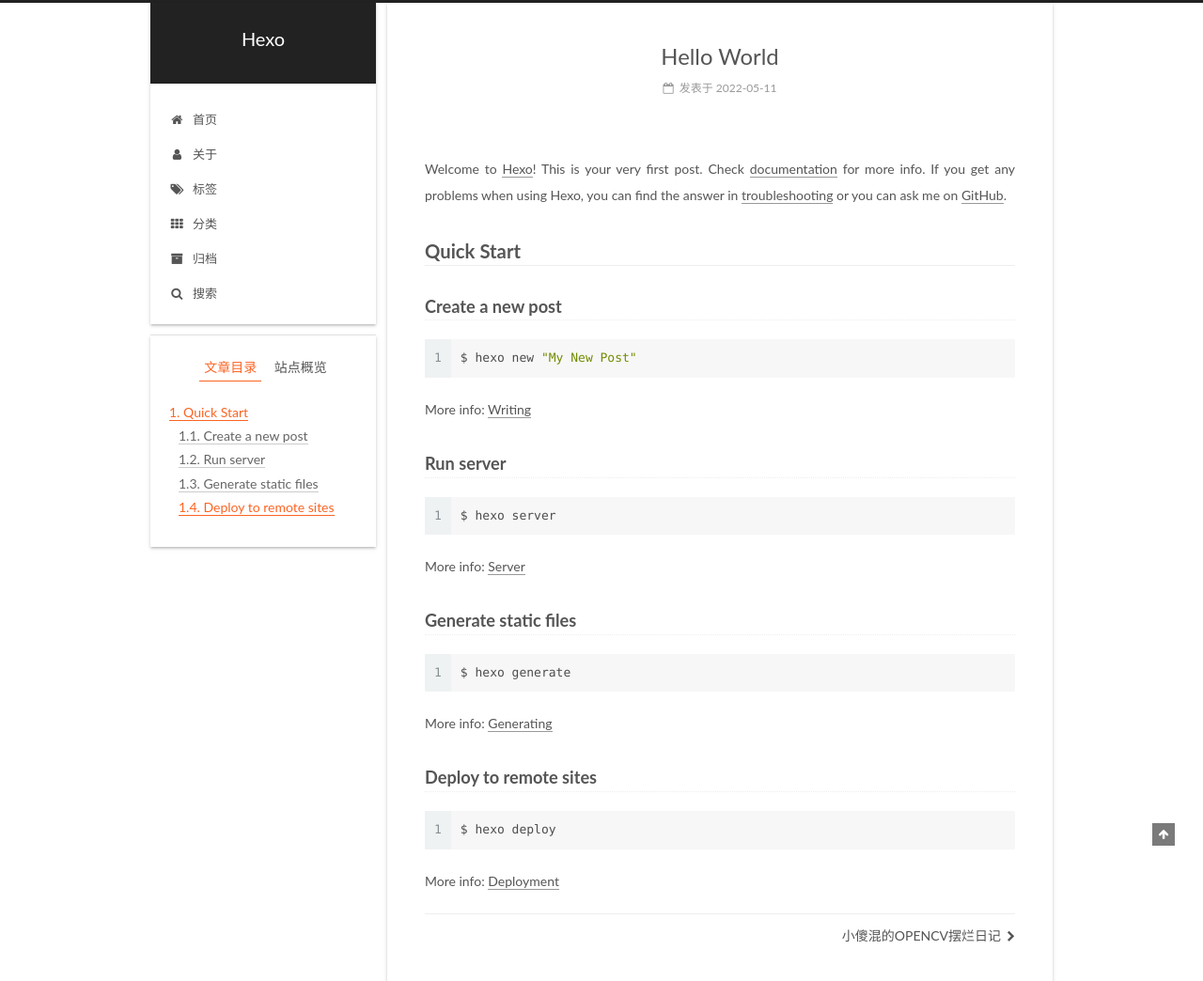
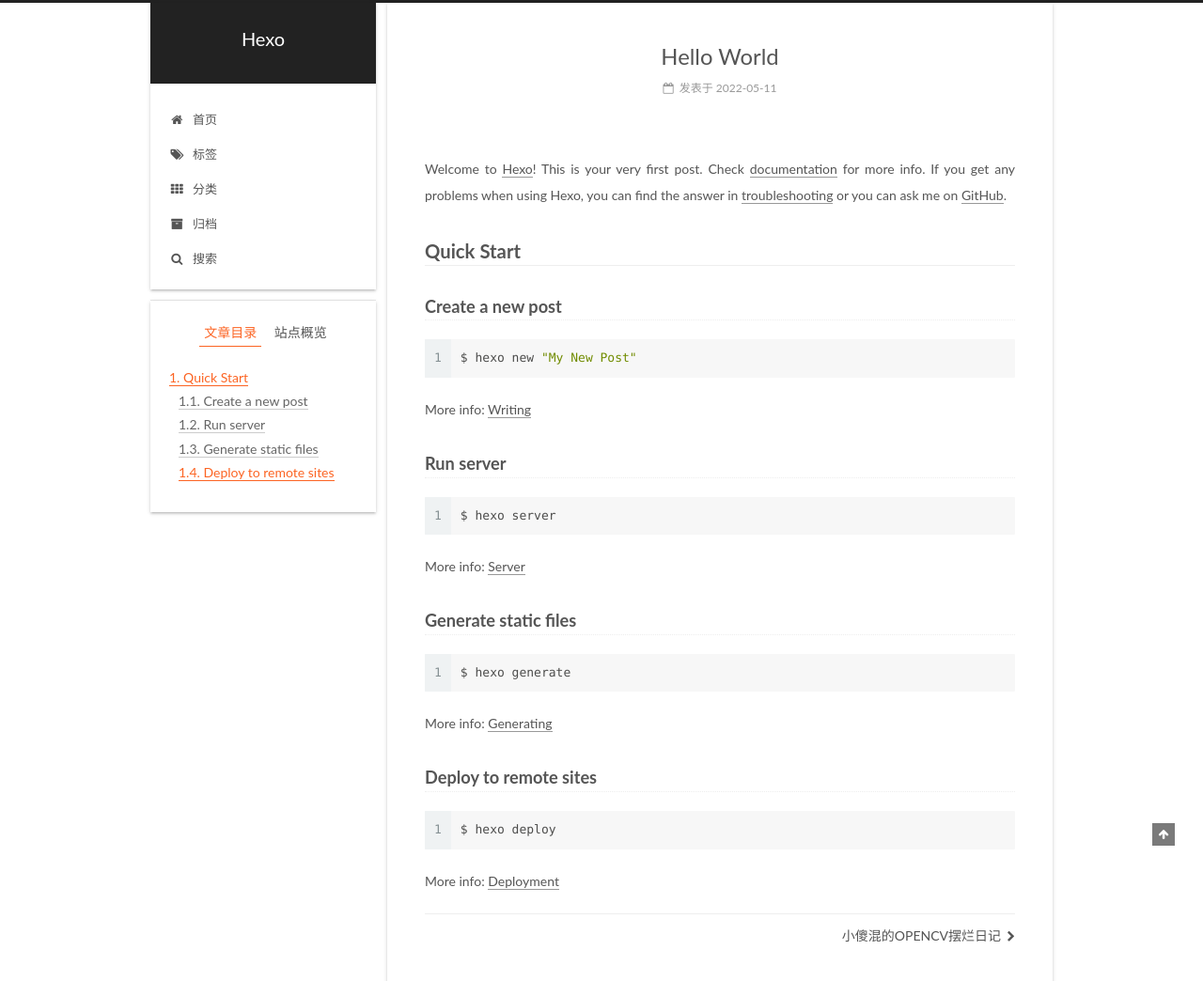
Before and after one commit to xiaoshahun/xiaoshahun.github.io, a plain HTML site: page 2022/05/11/hello-world/index.html in a window 1280 px wide. Shown: the top 1044 px of the page at 94% size. Drawn offline with Linux system fonts and the light colour scheme.

Commit message:
Site updated: 2022-05-25 02:49:11

```diff
--- a/2022/05/11/hello-world/index.html
+++ b/2022/05/11/hello-world/index.html
@@ -186,16 +186,6 @@
               <i class="menu-item-icon fa fa-fw fa-home"></i> <br />
 
             首页
-          </a>
-        </li>
-
-
-        <li class="menu-item menu-item-about">
-          <a href="/about/" rel="section">
-
-              <i class="menu-item-icon fa fa-fw fa-user"></i> <br />
-
-            关于
           </a>
         </li>
 
```
Also changed, not shown: 2022/05/20/小傻混的OPENCV学习日记/index.html (+0 -10 lines), 2022/05/24/page/index.html (+0 -10 lines), archives/2022/05/index.html (+0 -10 lines), archives/2022/index.html (+0 -10 lines), archives/index.html (+0 -10 lines), categories/Opencv的小小学习计划/index.html (+0 -10 lines), categories/index.html (+0 -10 lines), index.html (+0 -10 lines), tags/学习/index.html (+0 -10 lines).
